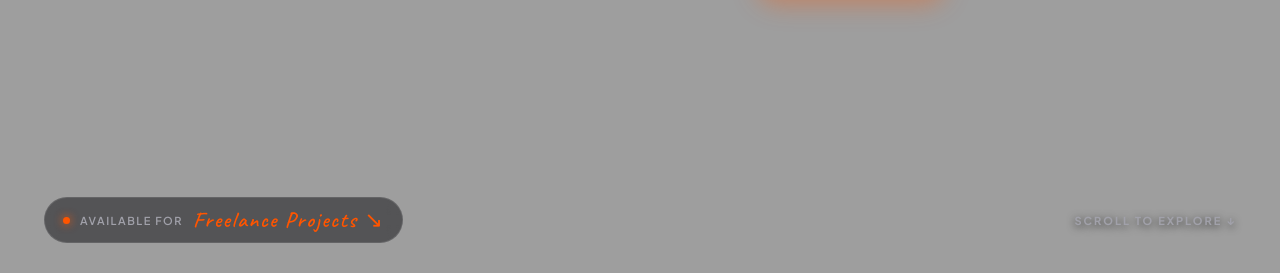
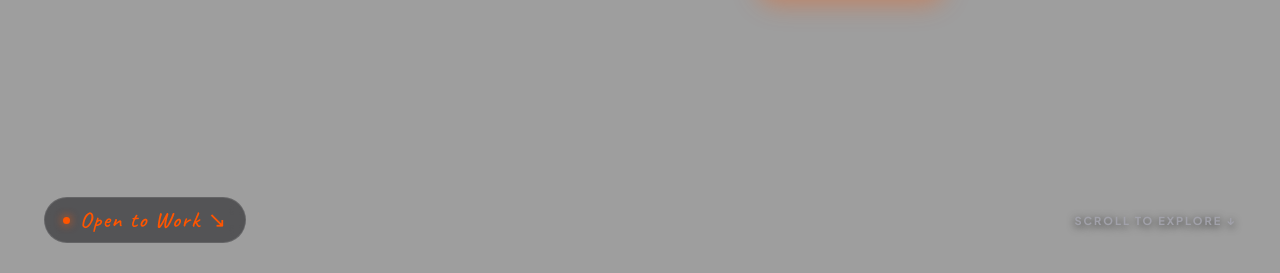
Before and after one commit to ChamilSachintha/chamil-sachintha, a website built with Vite: page index.html in a window 1280 px wide. Shown: the part 527-800 px from the top of the page. Built offline with nearby package versions, Linux system fonts and the light colour scheme; some packages are replaced by stand-ins of ours.

Commit message:
fix(hero): update badge text to Open to Work

```diff
--- a/index.html
+++ b/index.html
@@ -89,8 +89,7 @@
         <div class="container hero-bottom-bar">
           <div class="freelance-badge">
             <span class="dot-icon"></span>
-            <span class="badge-label">AVAILABLE FOR</span>
-            <span class="badge-script">Freelance Projects <span class="arrow-curl">&searr;</span></span>
+            <span class="badge-script">Open to Work <span class="arrow-curl">&searr;</span></span>
           </div>
 
           <div class="scroll-indicator-horizontal">
```
